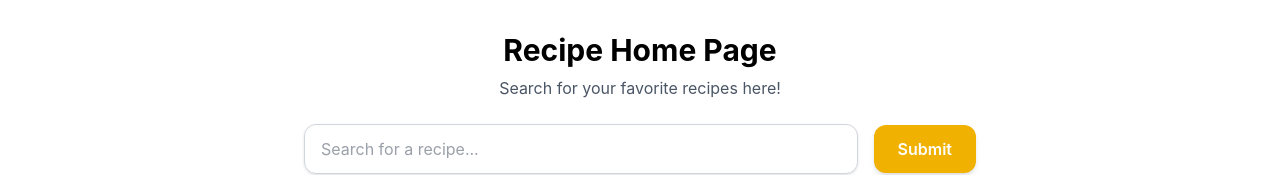
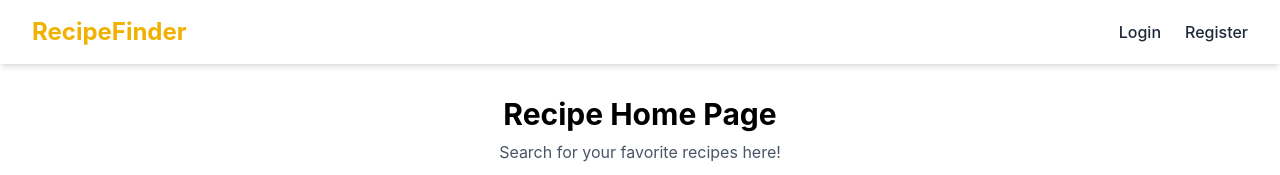
Before and after one commit to tanujgupta18/Recipe-Finder-with-Favorites, a React (Vite) app in the folder client/: page / in a window 1280 px wide. Shown: the top 175 px of the page. Built offline with nearby package versions, Linux system fonts and the light colour scheme; no server answers.

Commit message:
Navbar Component

```diff
--- a/client/src/App.jsx
+++ b/client/src/App.jsx
@@ -3,18 +3,19 @@ import HomePage from "./pages/HomePage";
 import RecipePage from "./pages/RecipePage";
 import LoginPage from "./pages/LoginPage";
 import RegisterPage from "./pages/RegisterPage";
+import Navbar from "./components/Navbar";
 
 const App = () => {
   return (
     <div>
-      {
+      <Navbar />
+
       <Routes>
         <Route path="/" element={<HomePage />} />
         <Route path="/recipe/:recipeId" element={<RecipePage />} />
         <Route path="/login" element={<LoginPage />} />
         <Route path="/register" element={<RegisterPage />} />
       </Routes>
-      }
     </div>
   );
 };
--- /dev/null
+++ b/client/src/components/Navbar.jsx
@@ -0,0 +1,67 @@
+import React, { useContext } from "react";
+import { Link } from "react-router-dom";
+import { AuthContext } from "../context/AuthContext";
+
+const Navbar = () => {
+  const { user, logout } = useContext(AuthContext);
+
+  const handleLogout = () => {
+    logout();
+  };
+
+  return (
+    <nav className="flex justify-between items-center px-8 py-4 bg-white shadow-md sticky top-0 z-50">
+      <div>
+        <Link to="/" className="text-2xl font-bold text-yellow-500">
+          RecipeFinder
+        </Link>
+      </div>
+
+      <ul className="flex items-center gap-6">
+        {user ? (
+          <>
+            <li className="text-gray-600 font-medium">Welcome, {user.name}!</li>
+            <li>
+              <Link
+                to="/favorites"
+                className="text-gray-800 font-medium hover:text-yellow-500 transition"
+              >
+                My Favorites
+              </Link>
+            </li>
+            <li>
+              <button
+                onClick={handleLogout}
+                className="border border-yellow-500 text-yellow-500 px-4 py-1.5 rounded-lg font-medium hover:bg-yellow-500 hover:text-white transition"
+              >
+                Logout
+              </button>
+            </li>
+          </>
+        ) : (
+          <>
+            <li>
+              <Link
+                to="/login"
+                className="text-gray-800 font-medium hover:text-yellow-500 transition"
+              >
+                Login
+              </Link>
+            </li>
+
+            <li>
+              <Link
+                to="/register"
+                className="text-gray-800 font-medium hover:text-yellow-500 transition"
+              >
+                Register
+              </Link>
+            </li>
+          </>
+        )}
+      </ul>
+    </nav>
+  );
+};
+
+export default Navbar;
```
Lines whose indentation alone changed are shown as unchanged.
